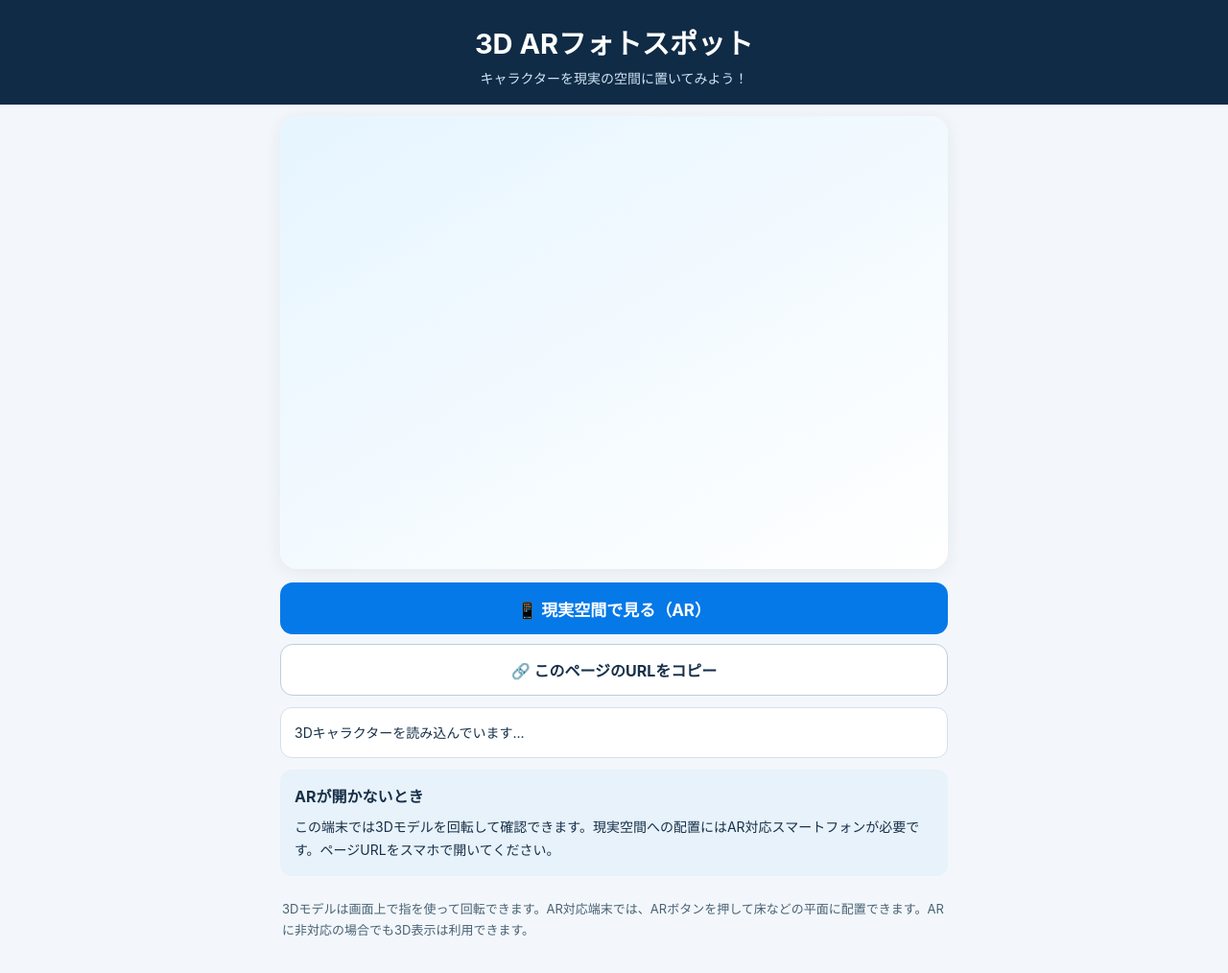
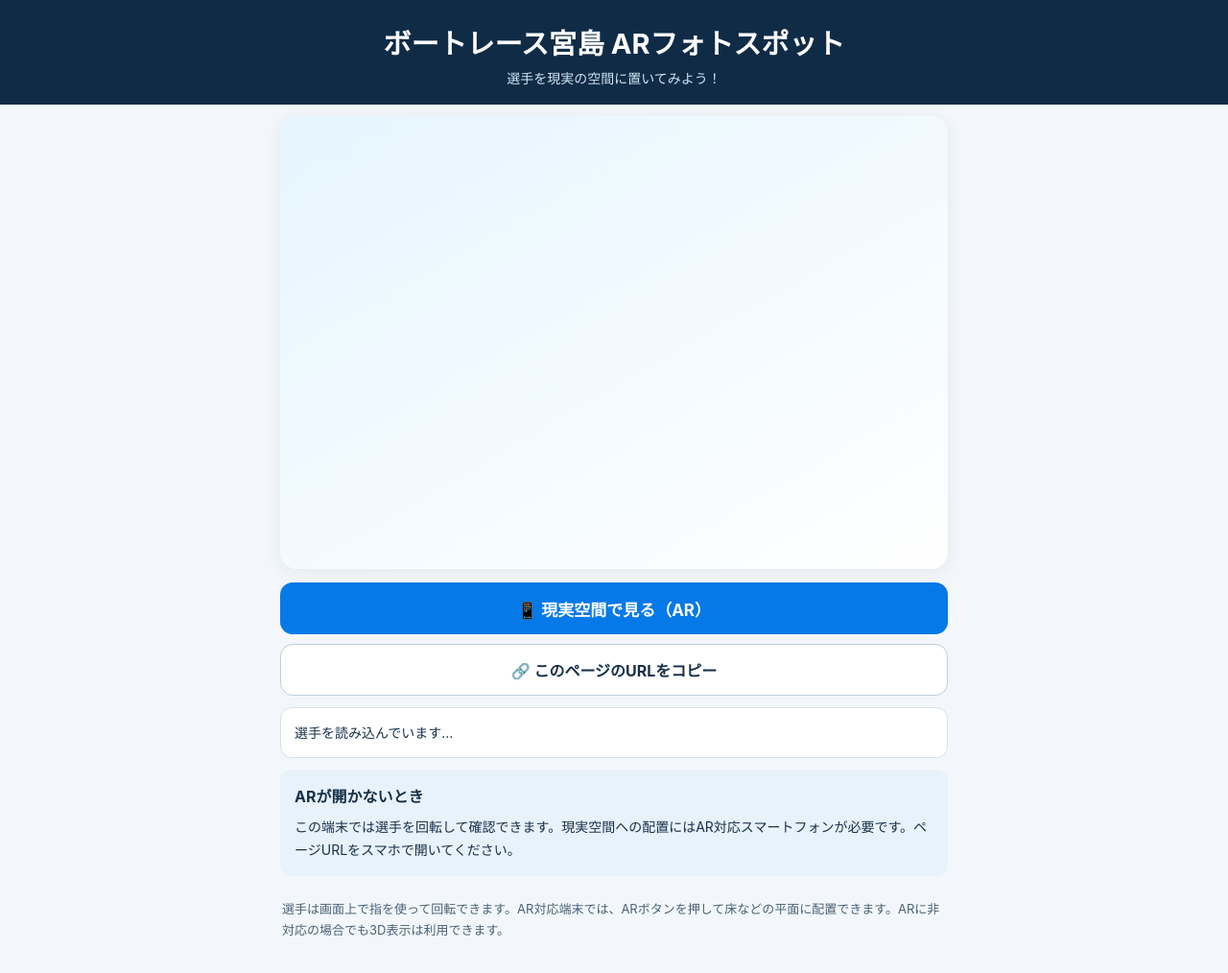
Before and after one commit to terami-chugokueizo/webar-demo, a plain HTML site: page space-ar.html in a window 1280 px wide. Shown: the whole page at 96% size. Drawn offline with Linux system fonts and the light colour scheme; some packages are replaced by stand-ins of ours; a script that the page names is missing.

Commit message:
Update space-ar.html

```diff
--- a/space-ar.html
+++ b/space-ar.html
@@ -4,7 +4,7 @@
   <meta charset="utf-8">
   <meta name="viewport" content="width=device-width, initial-scale=1, viewport-fit=cover">
   <meta name="theme-color" content="#102b46">
-  <title>3D ARフォトスポット</title>
+  <title>ボートレース宮島 ARフォトスポット</title>
   <!-- Model Viewer 4.4.0: iPhone Quick Look / Android WebXR / Scene Viewer -->
   <script type="module" src="https://ajax.googleapis.com/ajax/libs/model-viewer/4.4.0/model-viewer.min.js"></script>
   <style>
@@ -35,8 +35,8 @@
 </head>
 <body>
   <header>
-    <h1>3D ARフォトスポット</h1>
-    <p>キャラクターを現実の空間に置いてみよう！</p>
+    <h1>ボートレース宮島 ARフォトスポット</h1>
+    <p>選手を現実の空間に置いてみよう！</p>
   </header>
   <main>
     <div class="viewer-wrap">
@@ -44,7 +44,7 @@
       <model-viewer
         id="viewer"
         src="./hashida.glb"
-        alt="ARフォトスポットの3Dキャラクター"
+        alt="ボートレース宮島 ARフォトスポットの選手"
         ar
         ar-modes="webxr scene-viewer quick-look"
         ar-placement="floor"
@@ -61,12 +61,12 @@
       <a id="androidDirect" class="action" hidden>Android：別の方法でARを起動</a>
       <button id="copyURL" type="button">🔗 このページのURLをコピー</button>
     </div>
-    <p id="status" role="status" aria-live="polite">3Dキャラクターを読み込んでいます…</p>
+    <p id="status" role="status" aria-live="polite">選手を読み込んでいます…</p>
     <section class="help">
       <h2>ARが開かないとき</h2>
       <p id="helpText">iPhoneではSafari、AndroidではChromeでこのURLを開いてください。アプリ内ブラウザではAR機能が制限されることがあります。</p>
     </section>
-    <p class="tips">3Dモデルは画面上で指を使って回転できます。AR対応端末では、ARボタンを押して床などの平面に配置できます。ARに非対応の場合でも3D表示は利用できます。</p>
+    <p class="tips">選手は画面上で指を使って回転できます。AR対応端末では、ARボタンを押して床などの平面に配置できます。ARに非対応の場合でも3D表示は利用できます。</p>
   </main>
   <script>
     const viewer = document.getElementById('viewer');
@@ -89,7 +89,7 @@
       } else if (isAndroid) {
         helpText.textContent = 'AndroidではChromeを推奨します。AR対応端末と最新のGoogle Play開発者サービス（AR）が必要です。通常のARボタンが使えない場合は「別の方法でARを起動」も試してください。';
       } else {
-        helpText.textContent = 'この端末では3Dモデルを回転して確認できます。現実空間への配置にはAR対応スマートフォンが必要です。ページURLをスマホで開いてください。';
+        helpText.textContent = 'この端末では選手を回転して確認できます。現実空間への配置にはAR対応スマートフォンが必要です。ページURLをスマホで開いてください。';
       }
     }
     showHelp();
@@ -108,10 +108,10 @@
     }
 
     viewer.addEventListener('load', () => {
-      statusBox.textContent = '3Dモデルを読み込みました。「現実空間で見る（AR）」を押してください。';
+      statusBox.textContent = '選手を読み込みました。「現実空間で見る（AR）」を押してください。';
     });
     viewer.addEventListener('error', () => {
-      statusBox.textContent = '3Dモデルを読み込めませんでした。GitHubで hashida.glb と space-ar.html が同じ場所にあり、ファイル名が一致しているか確認してください。';
+      statusBox.textContent = '選手を読み込めませんでした。';
     });
     viewer.addEventListener('ar-status', (event) => {
       if (event.detail?.status === 'failed') {
```
